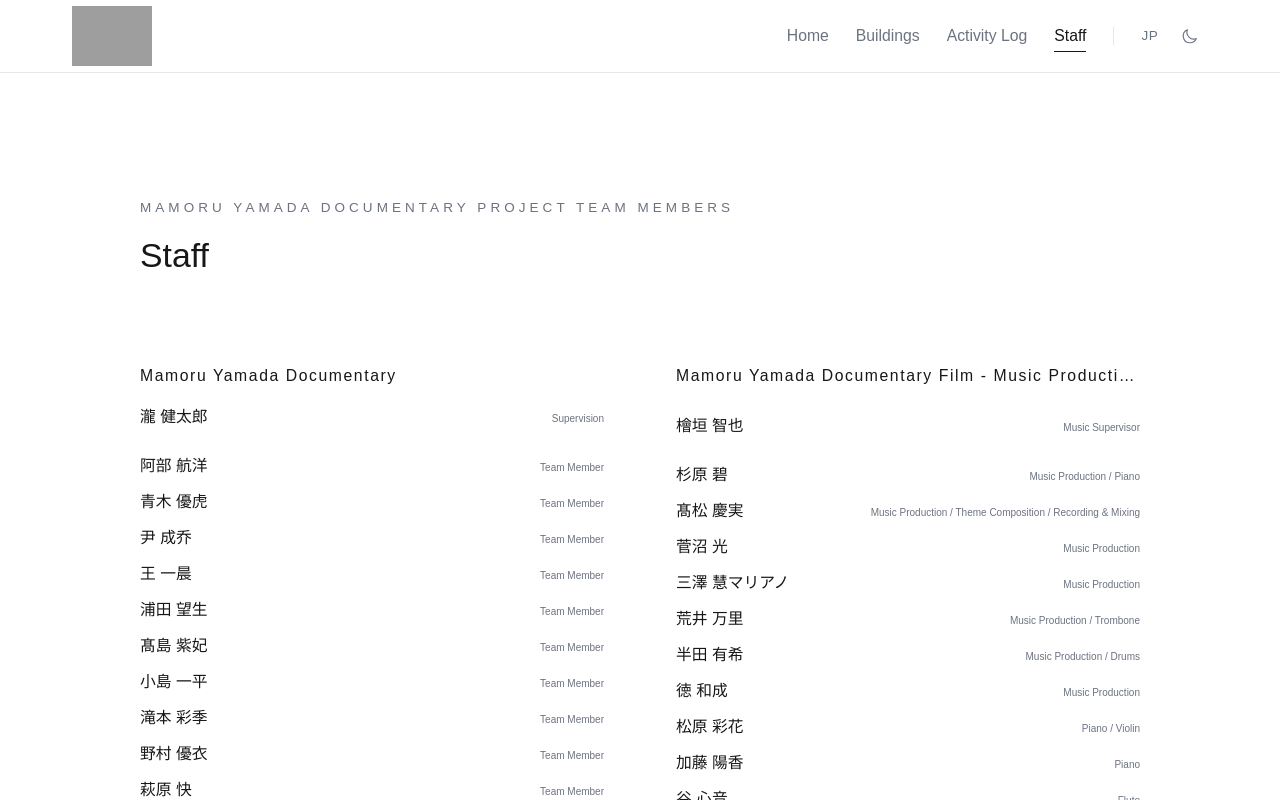
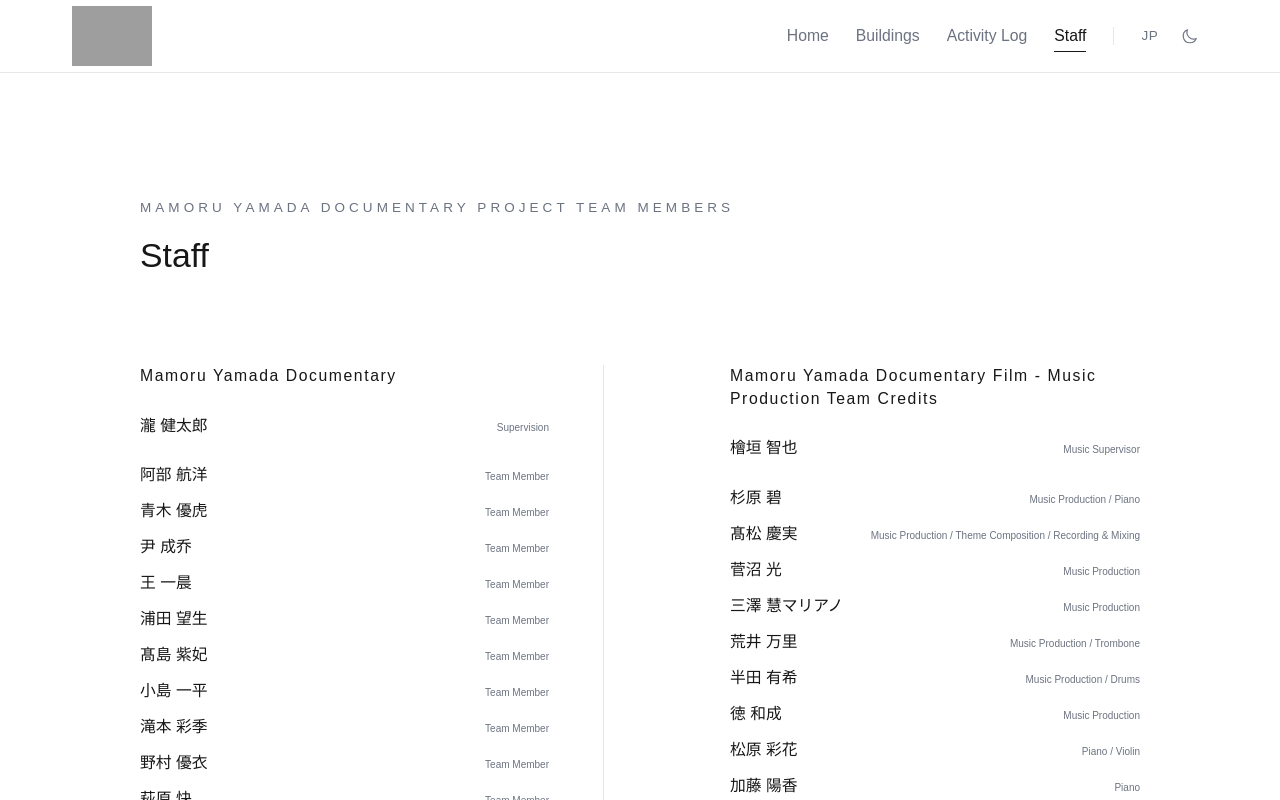
Before and after one commit to chineikou666/mamoru-yamada-website, a Next.js app: page /en/staff in a window 1280 px wide. Shown: the top 800 px of the page. Built offline with nearby package versions, Linux system fonts and the light colour scheme; grey boxes are pictures that could not be loaded.

Commit message:
fix: 为staff页面两个板块添加分隔线并优化对齐

```diff
--- a/src/components/StaffPageContent.tsx
+++ b/src/components/StaffPageContent.tsx
@@ -61,11 +61,11 @@ export default function StaffPageContent({
         {/* 映像と音楽 - 統一スタイル */}
         <FadeInView delay={0.1}>
           <section className="mb-16 md:mb-20 pb-12 border-b border-[var(--color-border)]">
-            <div className="grid grid-cols-1 md:grid-cols-2 gap-12 md:gap-16">
+            <div className="grid grid-cols-1 md:grid-cols-2 gap-12 md:gap-16 md:divide-x md:divide-[var(--color-border)]">
               {/* 映像制作 */}
-              <div>
+              <div className="md:pr-12">
                 {/* 山田守ドキュメンタリー标题 */}
-                <h2 className="text-xs sm:text-sm font-light text-[var(--color-foreground)] tracking-[0.05em] sm:tracking-[0.1em] mb-4">
+                <h2 className="text-xs sm:text-sm font-light text-[var(--color-foreground)] tracking-[0.05em] sm:tracking-[0.1em] mb-6">
                   {locale === "ja" ? "山田守ドキュメンタリー" : "Mamoru Yamada Documentary"}
                 </h2>
 
@@ -115,8 +115,8 @@ export default function StaffPageContent({
               </div>
 
               {/* 音楽制作 */}
-              <div>
-                <h2 className="text-[11px] sm:text-xs md:text-sm font-light text-[var(--color-foreground)] tracking-[0.02em] sm:tracking-[0.05em] md:tracking-[0.1em] mb-6 whitespace-nowrap overflow-hidden text-ellipsis">
+              <div className="md:pl-12">
+                <h2 className="text-[11px] sm:text-xs md:text-sm font-light text-[var(--color-foreground)] tracking-[0.02em] sm:tracking-[0.05em] md:tracking-[0.1em] mb-6">
                   {locale === "ja" ? "山田守ドキュメンタリ映画　音楽制作チームのクレジット" : "Mamoru Yamada Documentary Film - Music Production Team Credits"}
                 </h2>
 
```
